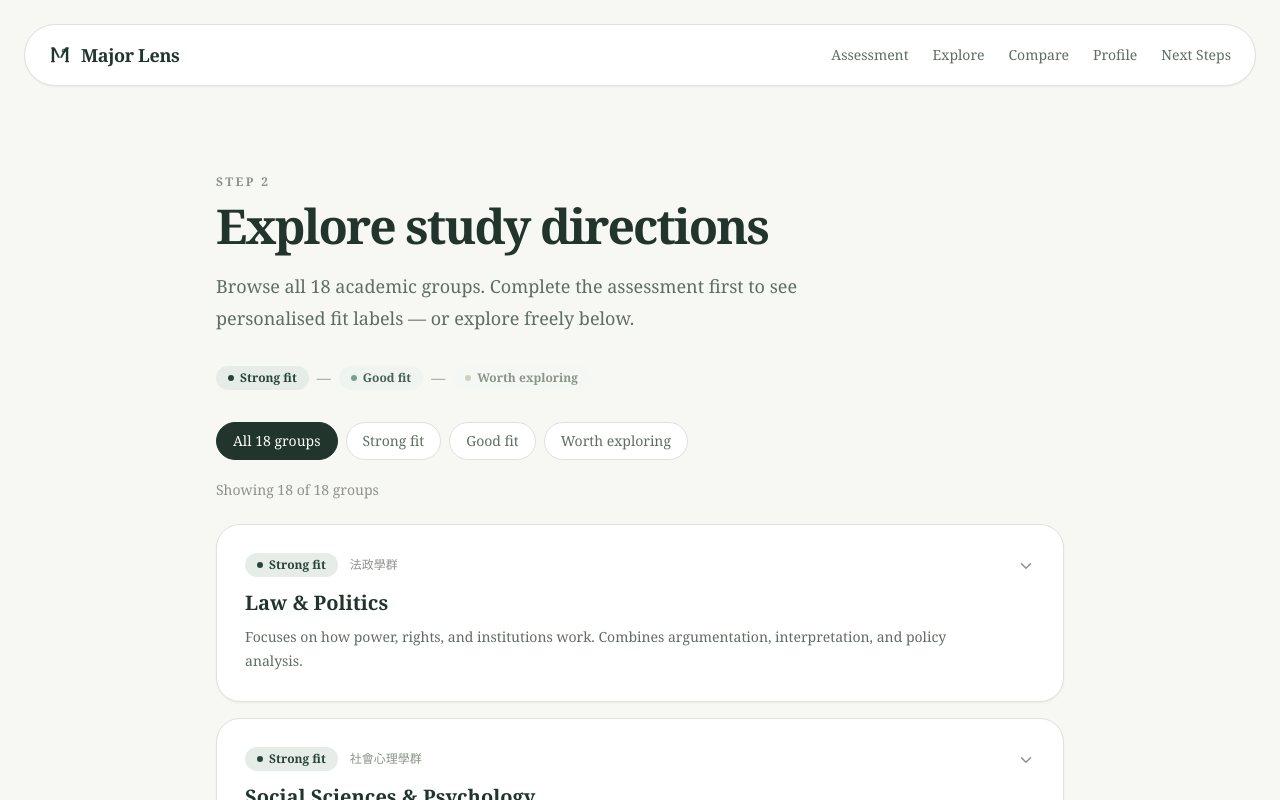
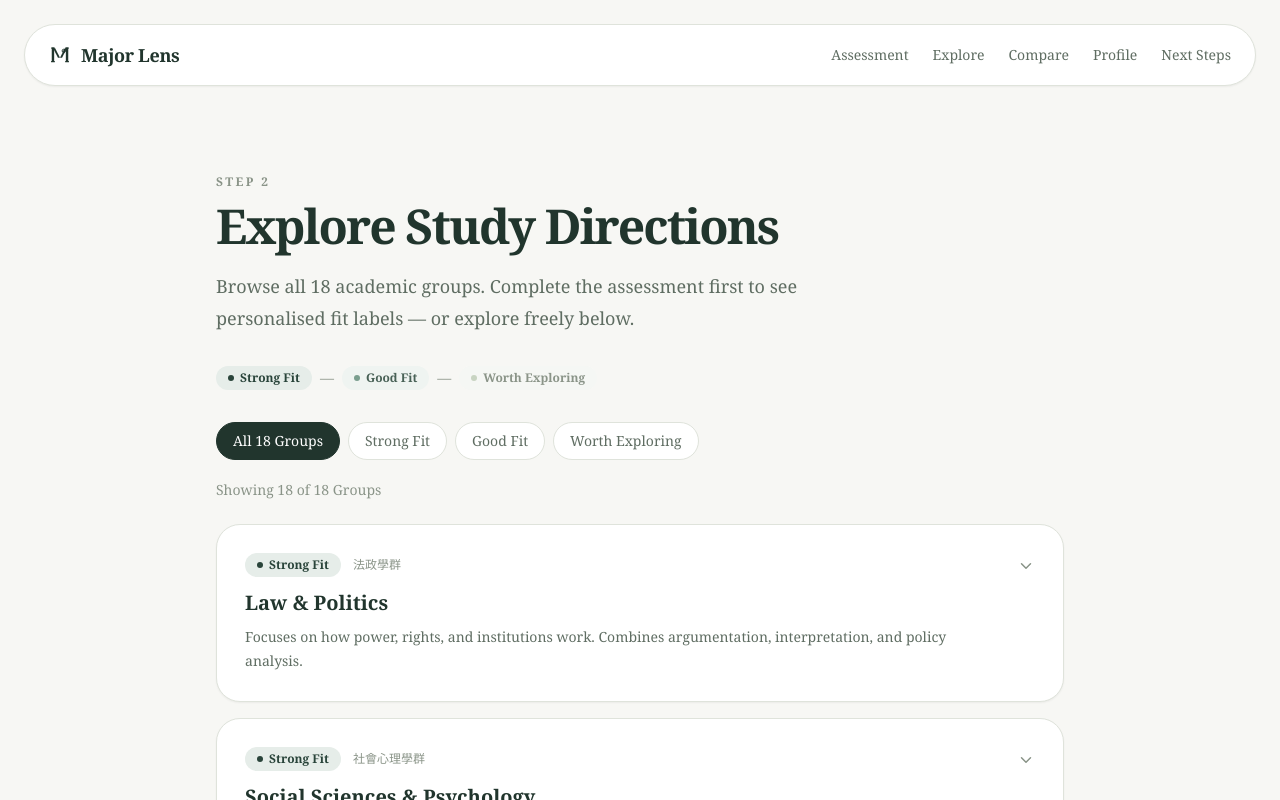
Before and after one commit to mysta2628-ai/major-lens-v3-clean, a React (Vite) app: page /explore in a window 1280 px wide. Shown: the top 800 px of the page. Built offline with nearby package versions, Linux system fonts and the light colour scheme.

Commit message:
fix: apply title case consistently across all user-facing labels and headings

```diff
--- a/src/data/academic-groups.js
+++ b/src/data/academic-groups.js
@@ -7,7 +7,7 @@ export const ACADEMIC_GROUPS = [
     name: "Law & Politics",
     chineseName: "法政學群",
     fit: "strong",
-    fitLabel: "Strong fit",
+    fitLabel: "Strong Fit",
     whyMatch:
       "Your profile shows high verbal reasoning, comfort with ambiguity, and interest in how rules shape behaviour — all core to legal and political thinking.",
     description:
@@ -24,7 +24,7 @@ export const ACADEMIC_GROUPS = [
     name: "Social Sciences & Psychology",
     chineseName: "社會心理學群",
     fit: "strong",
-    fitLabel: "Strong fit",
+    fitLabel: "Strong Fit",
     whyMatch:
       "You scored high on empathy and systems thinking. This group rewards students who want to understand human behaviour at both individual and societal levels.",
     description:
@@ -41,7 +41,7 @@ export const ACADEMIC_GROUPS = [
     name: "Management & Finance",
     chineseName: "財經學群",
     fit: "good",
-    fitLabel: "Good fit",
+    fitLabel: "Good Fit",
     whyMatch:
       "You have a practical orientation and interest in how organisations work. This group suits students who want clear frameworks for decision-making under uncertainty.",
     description:
@@ -58,7 +58,7 @@ export const ACADEMIC_GROUPS = [
     name: "Humanities & Languages",
     chineseName: "文史哲學群",
     fit: "good",
-    fitLabel: "Good fit",
+    fitLabel: "Good Fit",
     whyMatch:
       "Your strong interest in ideas, history, and language suggests you'd thrive in an environment that values critical reading and original interpretation.",
     description:
@@ -75,7 +75,7 @@ export const ACADEMIC_GROUPS = [
     name: "Education",
     chineseName: "教育學群",
     fit: "good",
-    fitLabel: "Good fit",
+    fitLabel: "Good Fit",
     whyMatch:
       "You show a strong interest in how people learn and develop. Education combines social science rigour with real-world impact.",
     description:
@@ -92,7 +92,7 @@ export const ACADEMIC_GROUPS = [
     name: "Communication & Media",
     chineseName: "大眾傳播學群",
     fit: "explore",
-    fitLabel: "Worth exploring",
+    fitLabel: "Worth Exploring",
     whyMatch:
       "If you're drawn to how messages shape public opinion and culture, this field blends storytelling, strategy, and social analysis.",
     description:
@@ -109,7 +109,7 @@ export const ACADEMIC_GROUPS = [
     name: "Computer Science & Engineering",
     chineseName: "資訊學群",
     fit: "explore",
-    fitLabel: "Worth exploring",
+    fitLabel: "Worth Exploring",
     whyMatch:
       "Technology shapes every field you're interested in. Even a foundational understanding of CS opens significant doors.",
     description:
@@ -126,7 +126,7 @@ export const ACADEMIC_GROUPS = [
     name: "International & Area Studies",
     chineseName: "外語學群",
     fit: "explore",
-    fitLabel: "Worth exploring",
+    fitLabel: "Worth Exploring",
     whyMatch:
       "Your interest in cross-cultural dynamics and global systems suggests this could be a strong interdisciplinary fit.",
     description:
@@ -143,7 +143,7 @@ export const ACADEMIC_GROUPS = [
     name: "Arts & Design",
     chineseName: "藝術學群",
     fit: "explore",
-    fitLabel: "Worth exploring",
+    fitLabel: "Worth Exploring",
     whyMatch:
       "If you have a visual or creative dimension to your thinking, this group rewards both technical skill and conceptual depth.",
     description:
@@ -160,7 +160,7 @@ export const ACADEMIC_GROUPS = [
     name: "Natural Sciences",
     chineseName: "自然科學學群",
     fit: "explore",
-    fitLabel: "Worth exploring",
+    fitLabel: "Worth Exploring",
     whyMatch:
       "If you're driven by curiosity about how the physical world works, the sciences offer both rigour and discovery.",
     description:
@@ -177,7 +177,7 @@ export const ACADEMIC_GROUPS = [
     name: "Medicine & Health Sciences",
     chineseName: "醫藥衛生學群",
     fit: "explore",
-    fitLabel: "Worth exploring",
+    fitLabel: "Worth Exploring",
     whyMatch:
       "High commitment, high impact. If you're drawn to human biology and care, this path offers clear purpose.",
     description:
@@ -194,7 +194,7 @@ export const ACADEMIC_GROUPS = [
     name: "Agriculture & Environment",
     chineseName: "生命科學學群",
     fit: "explore",
-    fitLabel: "Worth exploring",
+    fitLabel: "Worth Exploring",
     whyMatch:
       "If sustainability and living systems matter to you, this field bridges science and urgent global challenges.",
     description:
@@ -211,7 +211,7 @@ export const ACADEMIC_GROUPS = [
     name: "Engineering & Technology",
     chineseName: "工程學群",
     fit: "explore",
-    fitLabel: "Worth exploring",
+    fitLabel: "Worth Exploring",
     whyMatch:
       "Problem-solving at scale. If you want to build things that work, engineering provides both rigour and real-world application.",
     description:
@@ -228,7 +228,7 @@ export const ACADEMIC_GROUPS = [
     name: "Architecture & Urban Planning",
     chineseName: "建築設計學群",
     fit: "explore",
-    fitLabel: "Worth exploring",
+    fitLabel: "Worth Exploring",
     whyMatch:
       "A rare blend of creative, technical, and social thinking. Suited for students who think spatially and care about how space shapes life.",
     description:
@@ -245,7 +245,7 @@ export const ACADEMIC_GROUPS = [
     name: "Sport & Recreation",
     chineseName: "體育學群",
     fit: "explore",
-    fitLabel: "Worth exploring",
+    fitLabel: "Worth Exploring",
     whyMatch:
       "Combines physical performance science with coaching, management, and public health.",
     description:
@@ -262,7 +262,7 @@ export const ACADEMIC_GROUPS = [
     name: "Tourism & Hospitality",
     chineseName: "餐旅學群",
     fit: "explore",
-    fitLabel: "Worth exploring",
+    fitLabel: "Worth Exploring",
     whyMatch:
       "Cross-cultural, service-oriented, and rapidly evolving. Suits students who enjoy people and operational complexity.",
     description:
@@ -279,7 +279,7 @@ export const ACADEMIC_GROUPS = [
     name: "Home Economics & Family Studies",
     chineseName: "民生學群",
     fit: "explore",
-    fitLabel: "Worth exploring",
+    fitLabel: "Worth Exploring",
     whyMatch:
       "Interdisciplinary and often overlooked — covers nutrition, consumer behaviour, family policy, and wellbeing.",
     description:
@@ -296,7 +296,7 @@ export const ACADEMIC_GROUPS = [
     name: "Earth & Marine Sciences",
     chineseName: "地球環境學群",
     fit: "explore",
-    fitLabel: "Worth exploring",
+    fitLabel: "Worth Exploring",
     whyMatch:
       "For students drawn to planetary-scale questions — climate, oceans, and the deep systems that sustain life.",
     description:
--- a/src/screens/AssessmentScreen.jsx
+++ b/src/screens/AssessmentScreen.jsx
@@ -113,10 +113,10 @@ function ResultScreen({ profile }) {
 
       {/* Header */}
       <p className="text-xs font-semibold uppercase tracking-[0.2em] text-[#8a9488]">
-        Your results
+        Your Results
       </p>
       <h1 className="mt-3 text-4xl font-semibold tracking-[-0.04em] text-[#21352d] md:text-5xl">
-        Assessment complete.
+        Assessment Complete.
       </h1>
       <p className="mt-4 text-lg leading-8 text-[#5f6d62]">
         Here's what your answers reveal about how you think, what you value,
@@ -154,10 +154,10 @@ function ResultScreen({ profile }) {
       {topMatches.length > 0 && (
         <section className="mt-14">
           <p className="text-xs font-semibold uppercase tracking-[0.2em] text-[#8a9488]">
-            Based on your profile
+            Based on Your Profile
           </p>
           <h2 className="mt-3 text-2xl font-semibold tracking-[-0.03em] text-[#21352d]">
-            Directions worth exploring
+            Directions Worth Exploring
           </h2>
           <p className="mt-3 text-sm leading-7 text-[#5f6d62]">
             These aren't prescriptions — they're starting points based on your
@@ -189,10 +189,10 @@ function ResultScreen({ profile }) {
       {/* Next steps CTA */}
       <Card className="mt-14 p-8 md:p-12 text-center">
         <p className="text-xs font-semibold uppercase tracking-[0.2em] text-[#8a9488]">
-          What's next
+          What's Next
         </p>
         <h2 className="mt-3 text-2xl font-semibold tracking-[-0.03em] text-[#21352d]">
-          Explore and compare your options.
+          Explore and Compare Your Options.
         </h2>
         <p className="mt-3 text-sm leading-7 text-[#5f6d62]">
           Browse all 18 academic groups with your profile in mind,
@@ -200,13 +200,13 @@ function ResultScreen({ profile }) {
         </p>
         <div className="mt-7 flex items-center justify-center gap-4 flex-wrap">
           <Link to="/explore">
-            <PrimaryButton>Explore majors</PrimaryButton>
+            <PrimaryButton>Explore Majors</PrimaryButton>
           </Link>
           <Link
             to="/compare"
             className="text-sm font-medium text-[#486156] underline underline-offset-4 hover:text-[#21352d] transition-colors"
           >
-            Compare options
+            Compare Options
           </Link>
         </div>
       </Card>
--- a/src/screens/CompareScreen.jsx
+++ b/src/screens/CompareScreen.jsx
@@ -37,7 +37,7 @@ function GroupPicker({ selected, onToggle, onClose }) {
 
       <Card className="relative z-10 w-full max-w-2xl max-h-[70vh] flex flex-col">
         <div className="flex items-center justify-between px-6 py-5 border-b border-[#f0f3ee]">
-          <p className="font-semibold text-[#21352d]">Add a group to compare</p>
+          <p className="font-semibold text-[#21352d]">Add a Group to Compare</p>
           <button
             onClick={onClose}
             className="text-[#8a9488] hover:text-[#21352d] transition-colors text-lg"
--- a/src/screens/ExploreScreen.jsx
+++ b/src/screens/ExploreScreen.jsx
@@ -141,10 +141,10 @@ function GroupCard({ group }) {
 
 // ── Filter tabs ───────────────────────────────────────────────────
 const FILTERS = [
-  { key: "all",     label: "All 18 groups" },
-  { key: "strong",  label: "Strong fit" },
-  { key: "good",    label: "Good fit" },
-  { key: "explore", label: "Worth exploring" },
+  { key: "all",     label: "All 18 Groups" },
+  { key: "strong",  label: "Strong Fit" },
+  { key: "good",    label: "Good Fit" },
+  { key: "explore", label: "Worth Exploring" },
 ];
 
 // ── Main screen ───────────────────────────────────────────────────
@@ -168,7 +168,7 @@ export default function ExploreScreen() {
           Step 2
         </p>
         <h1 className="mt-3 text-4xl font-semibold tracking-[-0.04em] text-[#21352d] md:text-5xl">
-          Explore study directions
+          Explore Study Directions
         </h1>
         <p className="mt-5 max-w-2xl text-lg leading-8 text-[#5f6d62]">
           Browse all 18 academic groups. Complete the assessment first to see
@@ -179,11 +179,11 @@ export default function ExploreScreen() {
       {/* Fit legend */}
       <div className="mt-8 flex flex-wrap gap-3">
         <div className="flex items-center gap-2 text-sm text-[#5f6d62]">
-          <FitBadge fit="strong" label="Strong fit" />
+          <FitBadge fit="strong" label="Strong Fit" />
           <span className="text-[#8a9488]">—</span>
-          <FitBadge fit="good" label="Good fit" />
+          <FitBadge fit="good" label="Good Fit" />
           <span className="text-[#8a9488]">—</span>
-          <FitBadge fit="explore" label="Worth exploring" />
+          <FitBadge fit="explore" label="Worth Exploring" />
         </div>
       </div>
 
@@ -206,7 +206,7 @@ export default function ExploreScreen() {
 
       {/* Group count */}
       <p className="mt-5 text-sm text-[#8a9488]">
-        Showing {filtered.length} of {ACADEMIC_GROUPS.length} groups
+        Showing {filtered.length} of {ACADEMIC_GROUPS.length} Groups
       </p>
 
       {/* Cards */}
```
Also changed, not shown: src/screens/HomeScreen.jsx (+6 -6 lines).
